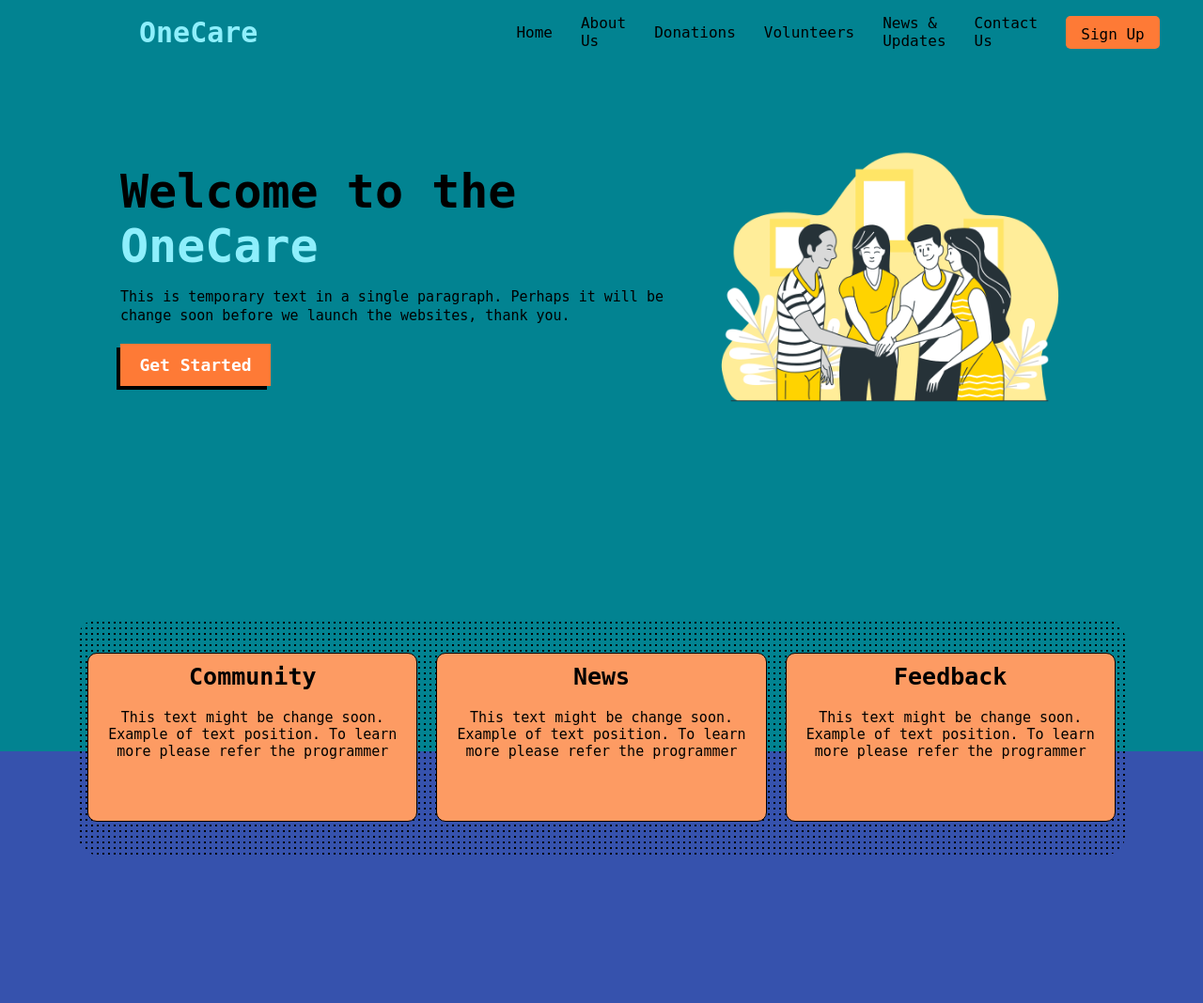
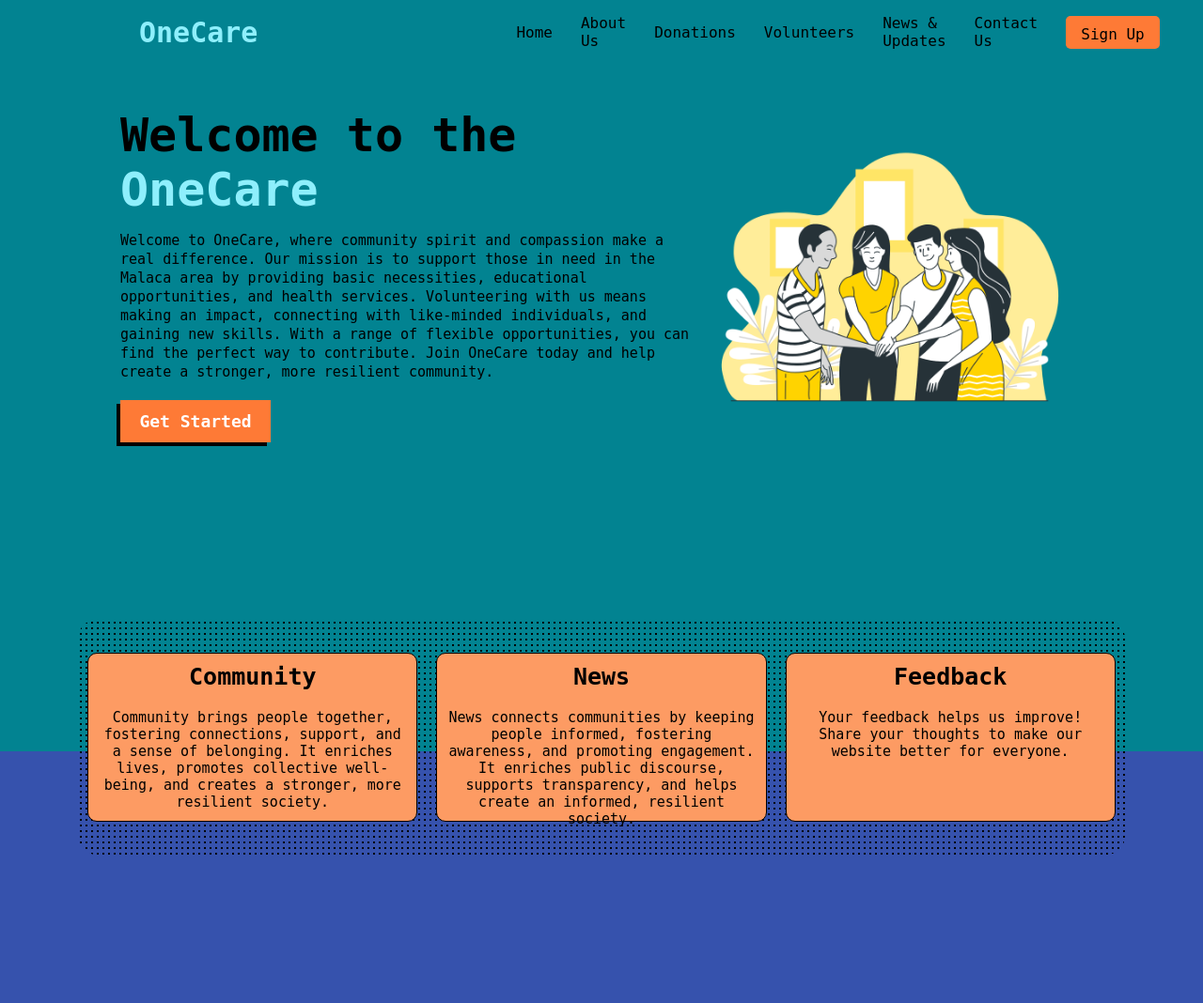
Before and after one commit to IamDanishImran/onecare, a PHP site: page / in a window 1280 px wide. Shown: the top 1068 px of the page at 94% size. Run offline with PHP 8.4, Linux system fonts and the light colour scheme; data that the repository does not hold is empty.

Commit message:
danish buat index.php

```diff
--- a/index.php
+++ b/index.php
@@ -19,8 +19,7 @@
             <section class="intro">
                 <h1>Welcome to the<br><span id="introTitle">OneCare</span></h1>
                 <br>
-                <p>This is temporary text in a single paragraph. Perhaps it will be
-                    change soon before we launch the websites, thank you.
+                <p>Welcome to OneCare, where community spirit and compassion make a real difference. Our mission is to support those in need in the Malaca area by providing basic necessities, educational opportunities, and health services. Volunteering with us means making an impact, connecting with like-minded individuals, and gaining new skills. With a range of flexible opportunities, you can find the perfect way to contribute. Join OneCare today and help create a stronger, more resilient community.
                 </p>
                 <button class="Btn-Blue B-Start"><a href="signupVol.php" id="link">Get Started</a></button>
             </section>
@@ -35,18 +34,15 @@
         <article class="boxGroup">
             <div class="box">
                 <h2>Community</h2>
-                <p>This text might be change soon. Example of text position. To learn more
-                    please refer the programmer</p>
+                <p>Community brings people together, fostering connections, support, and a sense of belonging. It enriches lives, promotes collective well-being, and creates a stronger, more resilient society.</p>
             </div>
             <div class="box" id="box-2">
                 <h2>News</h2>
-                <p>This text might be change soon. Example of text position. To learn more
-                    please refer the programmer</p>
+                <p>News connects communities by keeping people informed, fostering awareness, and promoting engagement. It enriches public discourse, supports transparency, and helps create an informed, resilient society.</p>
             </div>
             <div class="box" id="box-3">
                 <h2>Feedback</h2>
-                <p>This text might be change soon. Example of text position. To learn more
-                    please refer the programmer</p>
+                <p>Your feedback helps us improve! Share your thoughts to make our website better for everyone.</p>
             </div>
         </article>
     </div>
@@ -135,7 +131,7 @@
                     <h3>Community Engagement</h3>
                 </div>
                 <div class="beneText">
-                    <p>Encourages community involvement and support for those in need.</p>
+                    <p>Join our volunteering service to engage with the community directly, making a real difference in areas like education, healthcare, and more. Find flexible opportunities that match your interests and schedule, and connect with others who share your passion for community support. Start making an impact today by becoming a volunteer and helping us build a stronger community together.</p>
                 </div>
             </div>
             <div class="benefits-box2 boxBene">
@@ -143,7 +139,7 @@
                     <h3>Efficiency</h3>
                 </div>
                 <div class="beneText">
-                    <p>Streamlines the process of connecting volunteers and aid recipients.</p>
+                    <p>Joining our volunteering service is quick and easy. Simply sign up on our website to start making a difference right away. We ensure efficiency by matching your skills and interests with meaningful opportunities. Your involvement not only benefits others but also contributes to a more effective and supportive community.</p>
                 </div>
             </div>
             <div class="benefits-box3 boxBene">
@@ -151,7 +147,7 @@
                     <h3>Scalability</h3>
                 </div>
                 <div class="beneText">
-                    <p>Can potentially scale to serve larger communities or regions.</p>
+                    <p>Joining our volunteering service is easy and scalable to fit your availability and interests. Whether you have a few hours a week or want to commit more time, there's a role for everyone. Your contributions help us expand our impact and reach more people in need, creating a positive change in our community. Sign up today to start making a difference, no matter how big or small your commitment.</p>
                 </div>
             </div>
             <div class="benefits-box4 boxBene">
@@ -159,7 +155,7 @@
                     <h3>Transparency</h3>
                 </div>
                 <div class="beneText">
-                    <p>Provides a transparent platform where donors can see the impact of their contributions.</p>
+                    <p> We ensure transparency by sharing how donations are used and showcasing the impact of your efforts. You'll have access to regular updates and reports, ensuring you're always informed about our initiatives. Together, we strive for accountability and trust, making a real difference in our community.</p>
                 </div>
             </div>
         </div>
```
